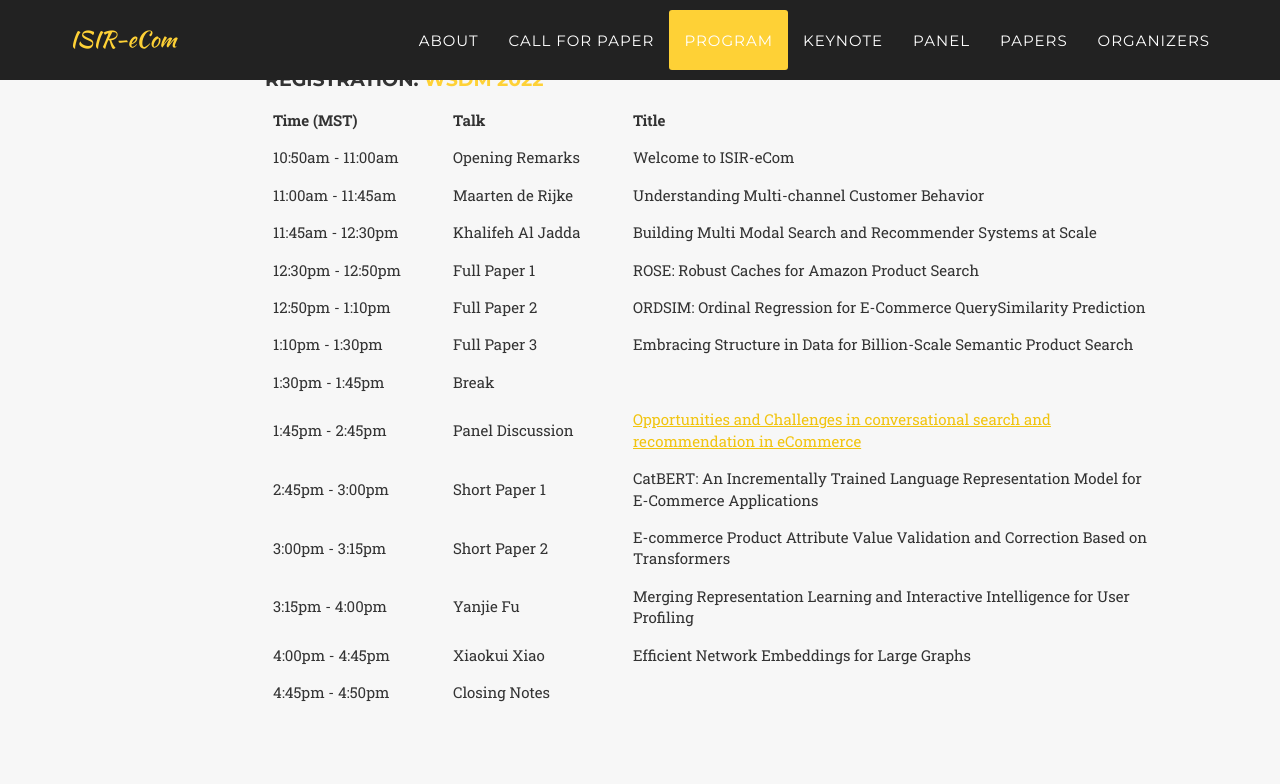
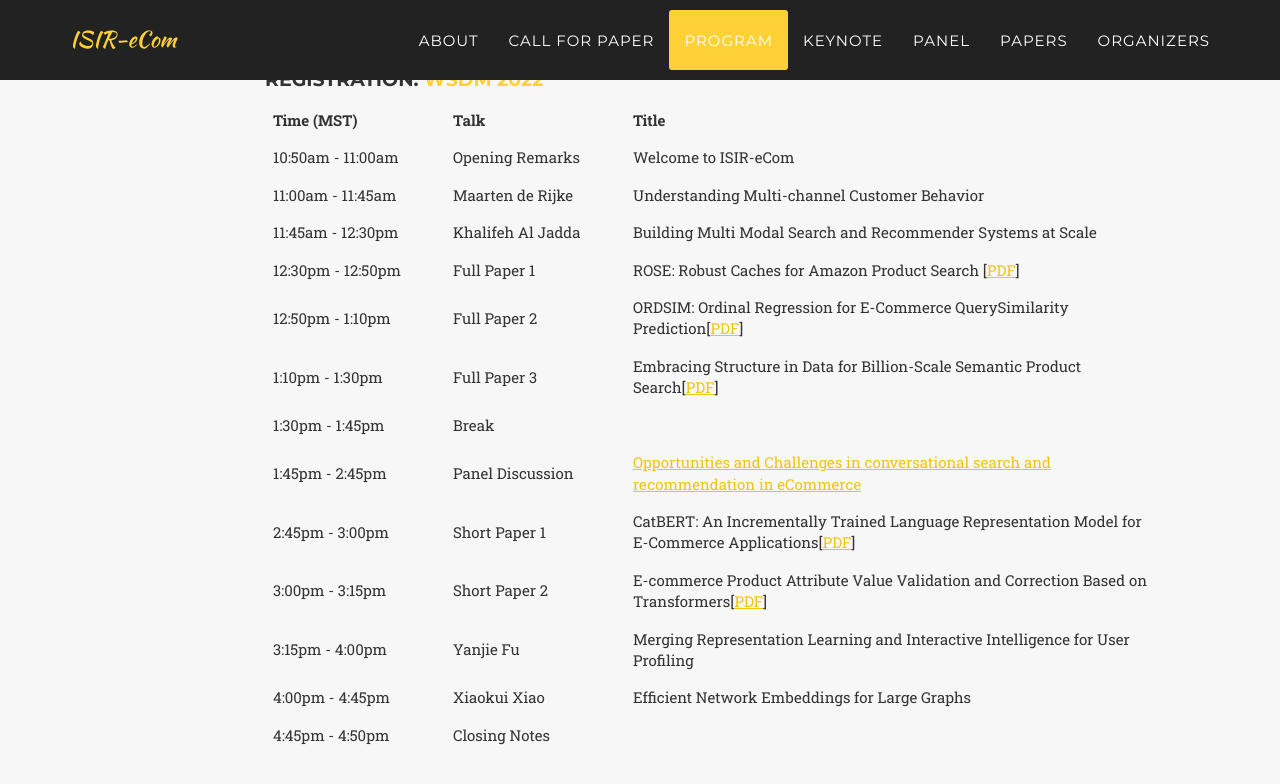
Before and after one commit to ISIR-eCom/ISIR-eCom.github.io, a Jekyll site: the page built from index.html, in a window 1280 px wide and 900 px high, scrolled down 3561 px. Shown: the top 784 px of the window. Built offline with Jekyll 4.4.1, drawn with Linux system fonts in a browser that asks for light colours; some web fonts are replaced.

Commit message:
Add link to papers

```diff
--- a/_includes/program.html
+++ b/_includes/program.html
@@ -46,17 +46,17 @@
 								  <tr>
 								    <td width="20%">12:30pm - 12:50pm</td>
 								    <td width="20%">Full Paper 1</td>
-								    <td width="60%">ROSE: Robust Caches for Amazon Product Search</td>
+								    <td width="60%">ROSE: Robust Caches for Amazon Product Search [<a href="https://isir-ecom.github.io/papers/isir-ecom-2022_paper_9.pdf" style="color:#F1C40F;">PDF</a>] </td>
 								  </tr>
 								  <tr>
 								    <td width="20%">12:50pm - 1:10pm</td>
 								    <td width="20%">Full Paper 2</td>
-								    <td width="60%">ORDSIM: Ordinal Regression for E-Commerce QuerySimilarity Prediction</td>
+								    <td width="60%">ORDSIM: Ordinal Regression for E-Commerce QuerySimilarity Prediction[<a href="https://isir-ecom.github.io/papers/isir-ecom-2022_paper_8.pdf" style="color:#F1C40F;">PDF</a>] </td>
 								  </tr>
 								  <tr>
 								    <td width="20%">1:10pm - 1:30pm</td>
 								    <td width="20%">Full Paper 3</td>
-								    <td width="60%">Embracing Structure in Data for Billion-Scale Semantic Product Search</td>
+								    <td width="60%">Embracing Structure in Data for Billion-Scale Semantic Product Search[<a href="https://isir-ecom.github.io/papers/isir-ecom-2022_paper_3.pdf" style="color:#F1C40F;">PDF</a>] </td>
 								  </tr>
 								  <tr>
 								    <td width="20%">1:30pm - 1:45pm</td>
@@ -71,12 +71,12 @@
 								  <tr>
 								    <td width="20%">2:45pm - 3:00pm</td>
 								    <td width="20%">Short Paper 1</td>
-								    <td width="60%">CatBERT: An Incrementally Trained Language Representation Model for E-Commerce Applications</td>
+								    <td width="60%">CatBERT: An Incrementally Trained Language Representation Model for E-Commerce Applications[<a href="https://isir-ecom.github.io/" style="color:#F1C40F;">PDF</a>] </td>
 								  </tr>
 								  <tr>
 								    <td width="20%">3:00pm - 3:15pm</td>
 								    <td width="20%">Short Paper 2</td>
-								    <td width="60%">E-commerce Product Attribute Value Validation and Correction Based on Transformers</td>
+								    <td width="60%">E-commerce Product Attribute Value Validation and Correction Based on Transformers[<a href="https://isir-ecom.github.io/papers/isir-ecom-2022_paper_7.pdf" style="color:#F1C40F;">PDF</a>] </td>
 								  </tr>
 								  <tr>
 								    <td width="20%">3:15pm - 4:00pm</td>
```
